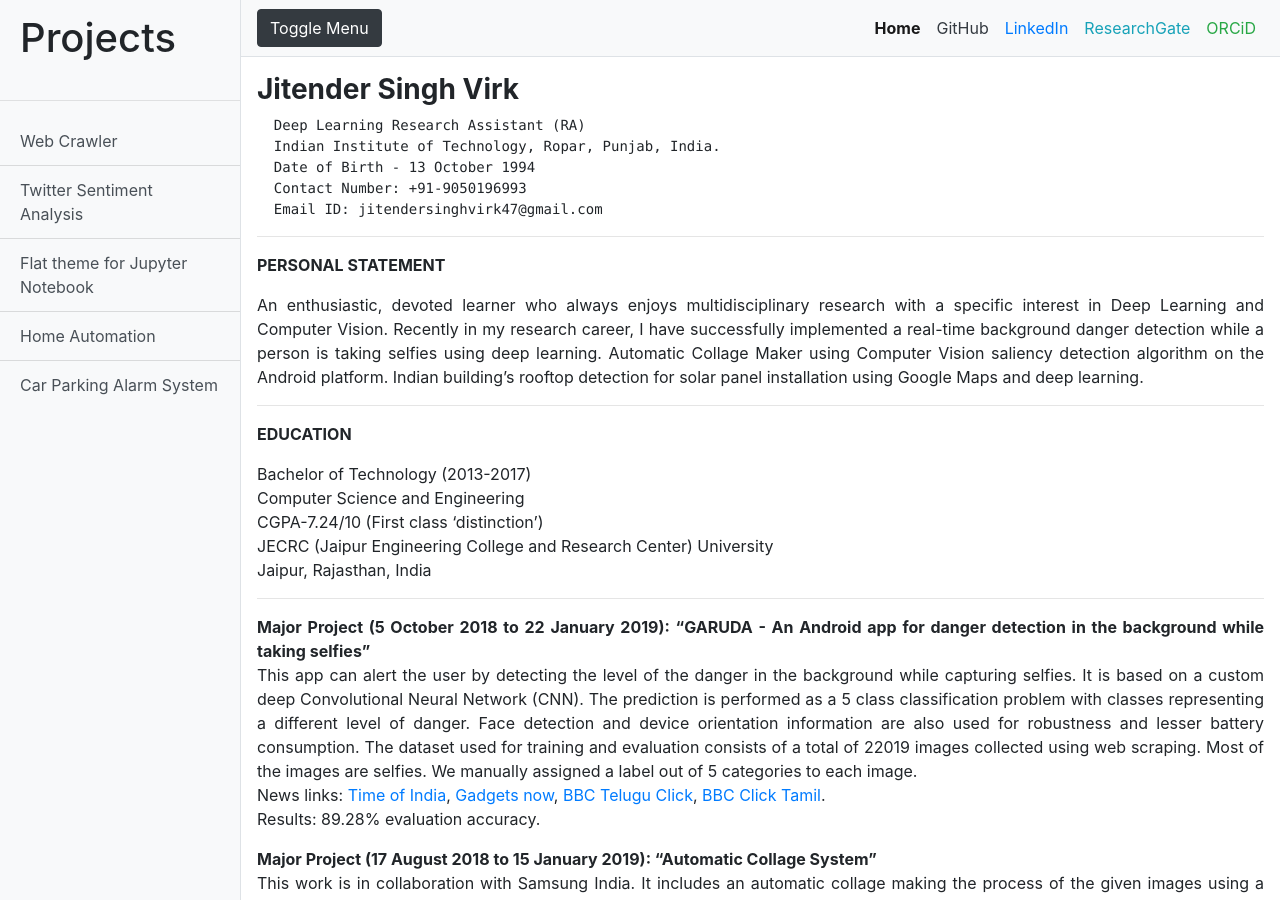
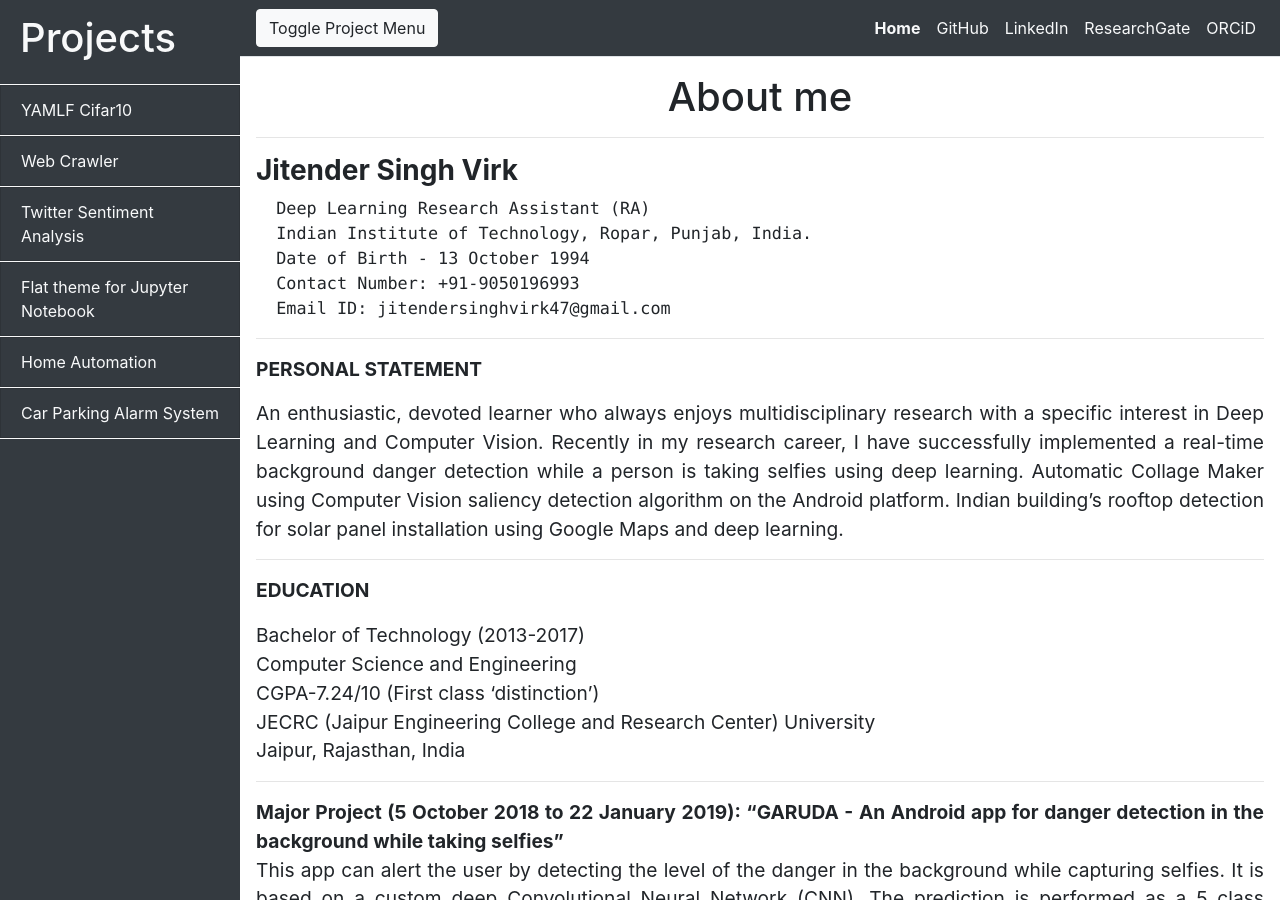
Before and after one commit to VirkSaab/Virksaab.github.io, a Jekyll site: the page built from index.md, in a window 1280 px wide and 900 px high. Built offline with Jekyll 4.4.1, drawn with Linux system fonts in a browser that asks for light colours.

Commit message:
dark mode

```diff
--- a/_includes/navbar.html
+++ b/_includes/navbar.html
@@ -1,5 +1,5 @@
-<nav class="navbar navbar-expand-lg navbar-light bg-light border-bottom">
-  <button class="btn btn-dark" id="menu-toggle">Toggle Menu</button>
+<nav class="navbar navbar-expand-lg navbar-light bg-dark border-bottom">
+  <button class="btn btn-light" id="menu-toggle">Toggle Project Menu</button>
 
   <button class="navbar-toggler" type="button" data-toggle="collapse" data-target="#navbarSupportedContent" aria-controls="navbarSupportedContent" aria-expanded="false" aria-label="Toggle navigation">
     <span class="navbar-toggler-icon"></span>
@@ -8,19 +8,19 @@
   <div class="collapse navbar-collapse" id="navbarSupportedContent">
     <ul class="navbar-nav ml-auto mt-2 mt-lg-0">
       <li class="nav-item active">
-        <a class="nav-link" href="/"><strong>Home</strong></a>
+        <a class="nav-link text-light" href="/"><strong>Home</strong></a>
       </li>
       <li class="nav-item">
-        <a class="nav-link text-dark" href="https://github.com/VirkSaab" target="_blank">GitHub</a>
+        <a class="nav-link text-light" href="https://github.com/VirkSaab" target="_blank">GitHub</a>
       </li>
       <li class="nav-item">
-        <a class="nav-link text-primary" href="https://www.linkedin.com/in/jsv47/" target="_blank">LinkedIn</a>
+        <a class="nav-link text-light" href="https://www.linkedin.com/in/jsv47/" target="_blank">LinkedIn</a>
       </li>
       <li class="nav-item">
-        <a class="nav-link text-info" href="https://www.researchgate.net/profile/Jitender_Virk2" target="_blank">ResearchGate</a>
+        <a class="nav-link text-light" href="https://www.researchgate.net/profile/Jitender_Virk2" target="_blank">ResearchGate</a>
       </li>
       <li class="nav-item">
-        <a class="nav-link text-success" href="https://orcid.org/0000-0002-8730-4722" target="_blank">ORCiD</a>
+        <a class="nav-link text-light" href="https://orcid.org/0000-0002-8730-4722" target="_blank">ORCiD</a>
       </li>
 
       <!-- <li class="nav-item">
--- a/_includes/sidebar.html
+++ b/_includes/sidebar.html
@@ -1,13 +1,17 @@
 <!-- Sidebar -->
-<div class="bg-light border-right" id="sidebar-wrapper">
-  <div class="sidebar-heading">
+<div class="bg-dark" id="sidebar-wrapper">
+  <div class="sidebar-heading text-light">
     <h1> Projects </h1>
   </div>
-  <hr>
+
   <div class="list-group list-group-flush">
+    <span class="border-top border-light"></span>
     {% for post in site.posts %}
-      <a href="{{ post.url }}" class="list-group-item list-group-item-action bg-light">{{ post.title }}</a>
+      <span class="border-bottom border-light">
+        <a href="{{ post.url }}" class="list-group-item list-group-item-action bg-dark text-light">{{ post.title }}</a>
+      </span>
     {% endfor %}
+
   </div>
 </div>
 <!-- /#sidebar-wrapper -->
--- a/_layouts/default.html
+++ b/_layouts/default.html
@@ -11,7 +11,7 @@
 
       {% include navbar.html %}
 
-      <div class="container-fluid pt-3 pl-3 pr-3 pb-3 text-justify">
+      <div class="container-fluid pt-3 pl-3 pr-3 pb-3 text-justify" style="font-size: larger;">
         {{ content }}
       </div>
     </div>
--- a/index.md
+++ b/index.md
@@ -1,6 +1,9 @@
 ---
 layout: default
-title: Home
+title: "Virksaab | Home"
+---
+
+<h1 style="text-align: center;"> About me </h1>
 ---
 
 ### **Jitender Singh Virk**
```
Also changed, not shown: _layouts/post.html (+9 -4 lines), _posts/2020-07-01-YAMLF-cifar10.md (added, +8 -0 lines).
